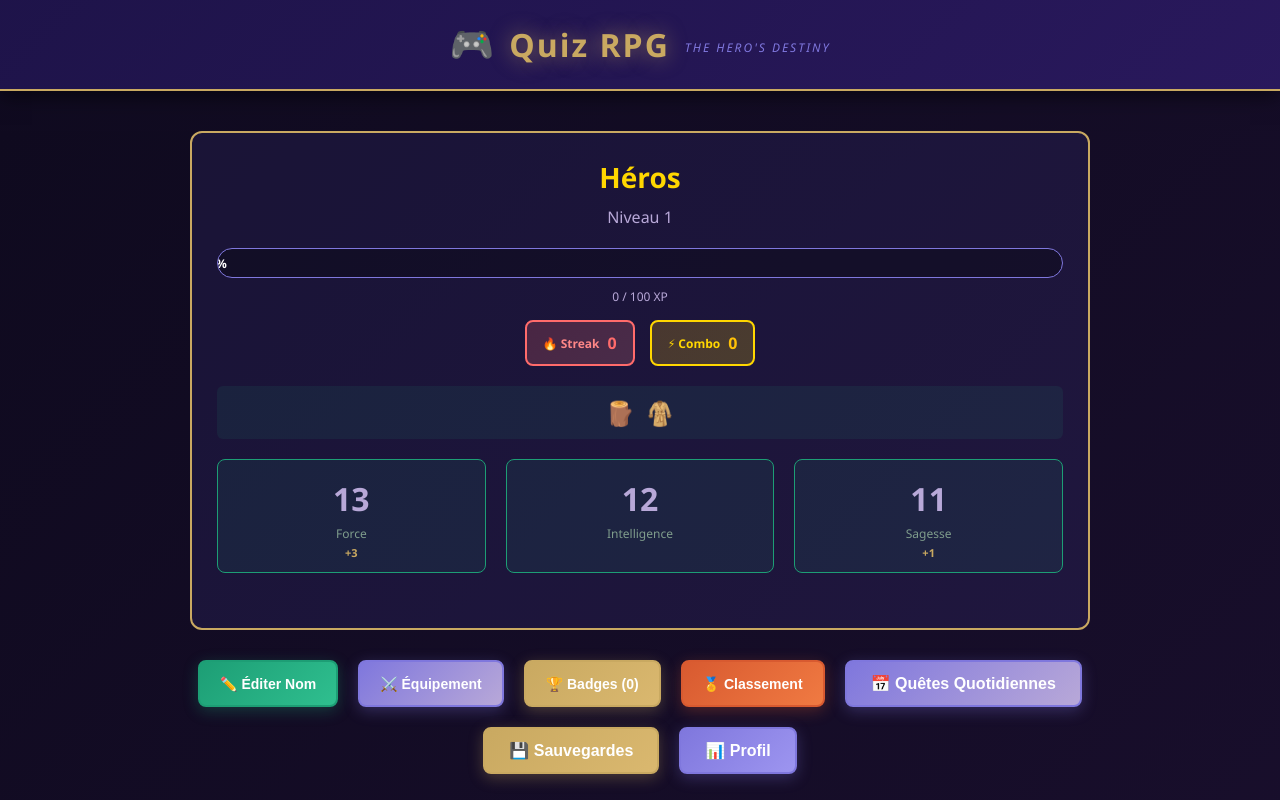
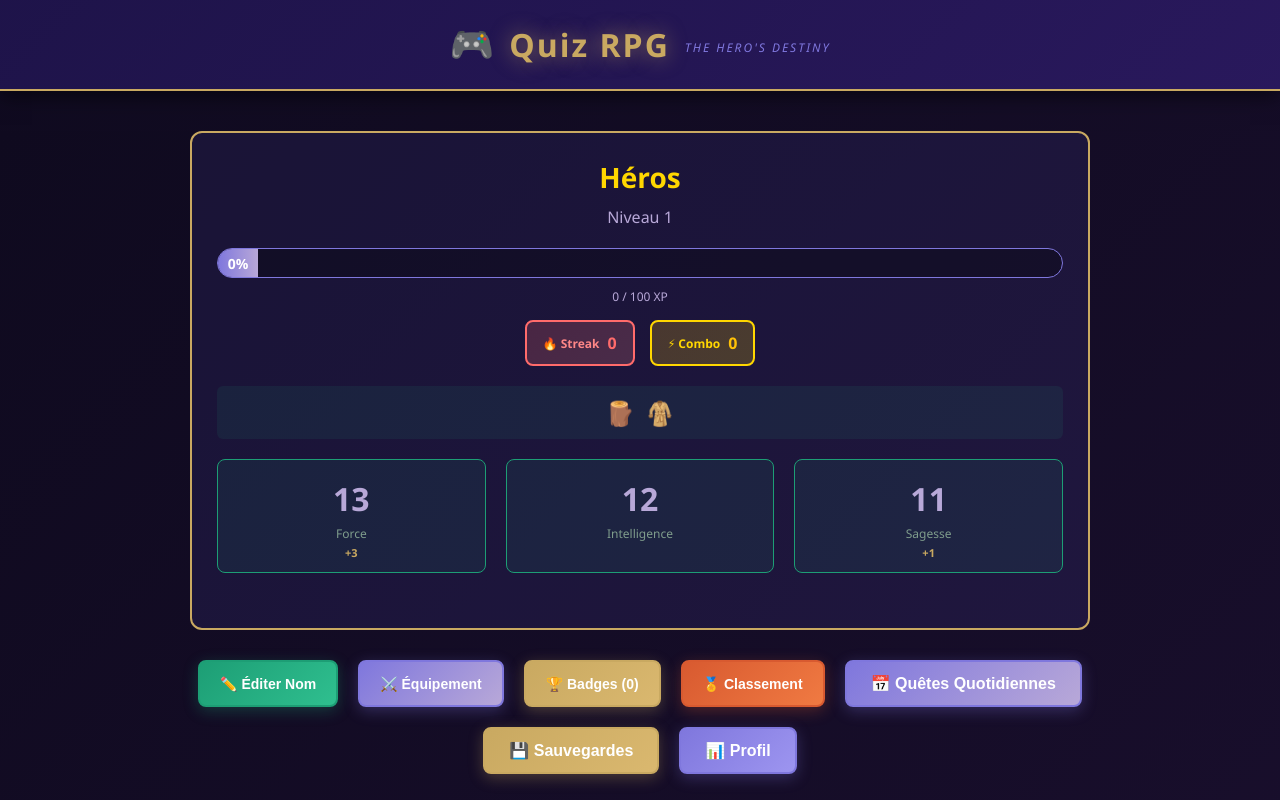
Before and after one commit to LaetitiaBraun/quiz-rpg, a React (Vite) app: page / in a window 1280 px wide. Shown: the top 800 px of the page. Built offline with nearby package versions, Linux system fonts and the light colour scheme; no server answers.

Commit message:
fix: correct xp bar percentage display and profile screen overlay issue

```diff
--- a/src/components/ProfileScreen.jsx
+++ b/src/components/ProfileScreen.jsx
@@ -84,7 +84,9 @@ export default function ProfileScreen({ character, onBack }) {
             <div
               className="xp-fill"
               style={{ width: `${(character.xp / character.maxXp) * 100}%` }}
-            ></div>
+            >
+              {Math.round((character.xp / character.maxXp) * 100)}%
+            </div>
           </div>
           <div className="total-xp">XP Total: {character.totalXP || 0}</div>
         </div>
--- a/src/styles/ProfileScreen.css
+++ b/src/styles/ProfileScreen.css
@@ -109,7 +109,8 @@
   justify-content: center;
   color: white;
   font-weight: bold;
-  font-size: 12px;
+  font-size: 14px;
+  min-width: 40px;
 }
 
 .total-xp {
```
